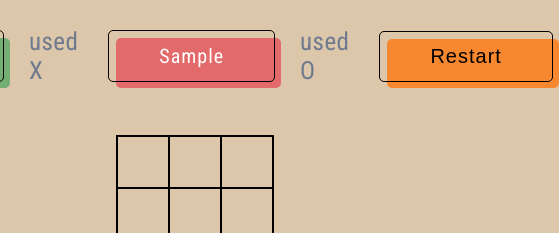
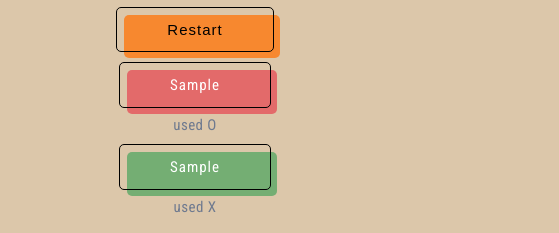
Before and after one commit to YuliiaDikun/Tic-tac-toe-game, a plain HTML site: page index.html in a window 390 px wide. Both pictures are taken after typing "Sample", "Sample" into the empty fields and a click on the button "SUBMIT". Shown: the part 219-452 px from the top of the page, 559 px wide, since content can reach past the window. Drawn offline with Linux system fonts and the light colour scheme.

Commit message:
add media

```diff
--- a/style.css
+++ b/style.css
@@ -142,6 +142,7 @@ p {
 
 .user-form {
   text-align: center;
+  padding: 10px;
 }
 
 .form-title {
@@ -208,3 +209,25 @@ p {
   top: 0px;
   left: 0px;
 }
+@media screen and (min-width: 320px) and (max-width: 425px) {
+  .label-form {
+    max-width: 300px;
+  }
+  .players {
+    flex-direction: column-reverse;
+    gap: 10px;
+    margin-bottom: 20px;
+    margin-top: 10px;
+  }
+  .users {
+    flex-direction: column;
+    gap: 8px;
+    font-size: 15px;
+  }
+  .first,
+  .second,
+  .active,
+  .fill {
+    font-size: 15px;
+  }
+}
```
